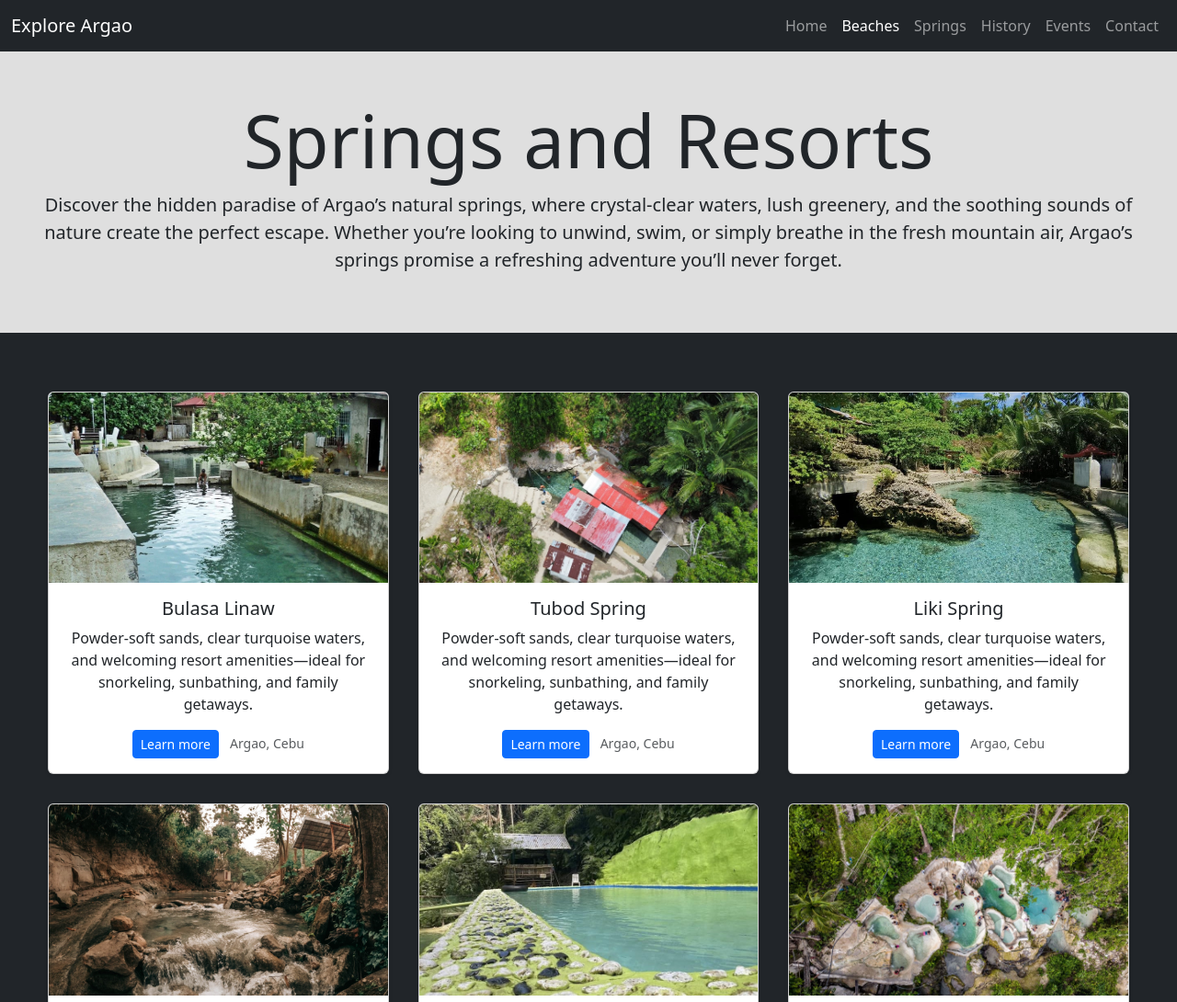
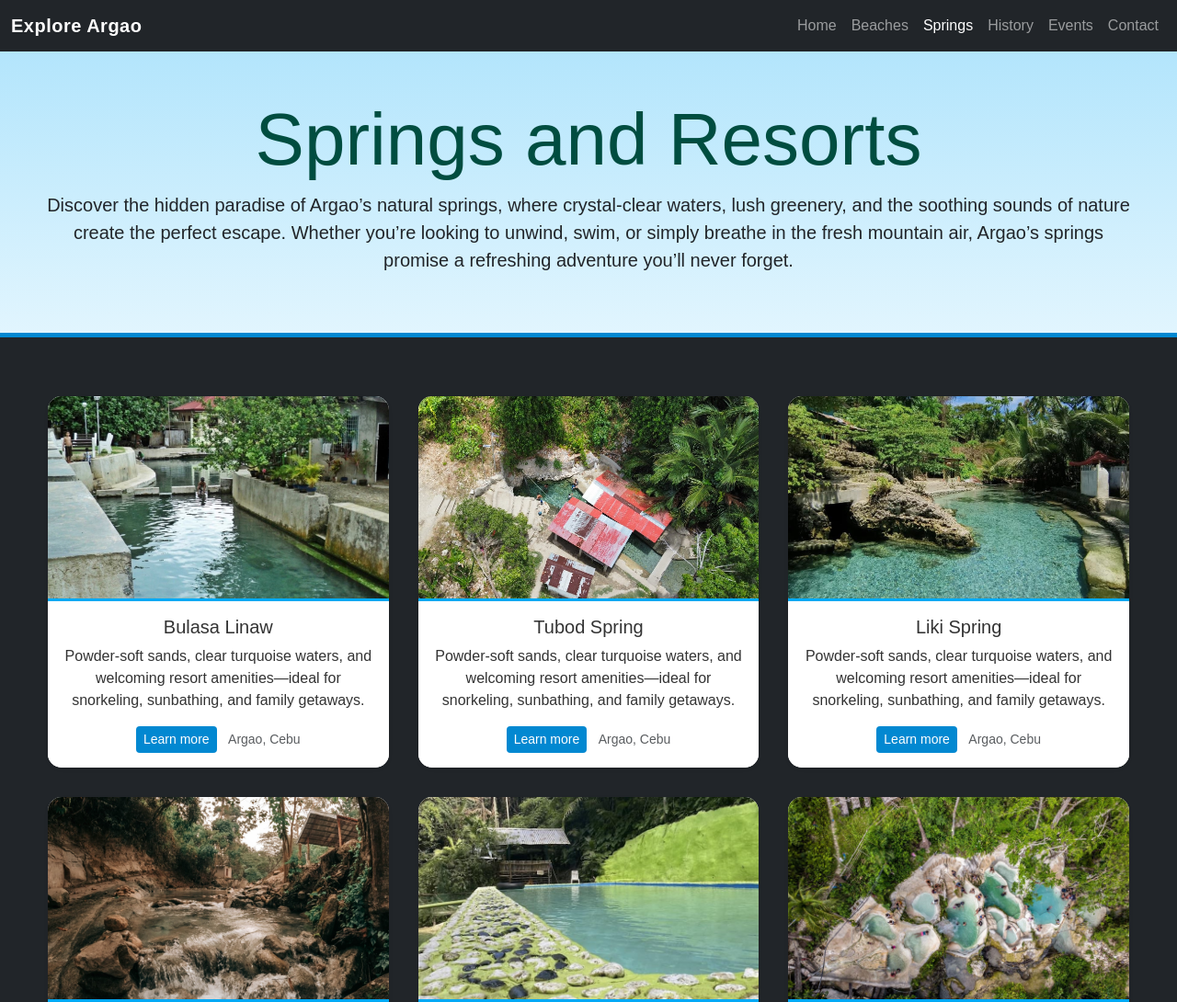
Before and after one commit to exdeu/WEBSYS-Midterm-Project, a plain HTML site: page spring.html in a window 1280 px wide. Shown: the top 1090 px of the page at 92% size. Drawn offline with Linux system fonts and the light colour scheme.

Commit message:
Enhanced Design

```diff
--- /dev/null
+++ b/content.css
@@ -0,0 +1,83 @@
+body {
+    font-family: "Poppins", sans-serif;
+    background-color:rgb(223, 223, 223);
+    color: #333;
+}
+
+.navbar {
+    background-color: #1a1a1a;
+}
+
+.navbar-brand {
+    font-weight: 600;
+    letter-spacing: 0.5px;
+}
+
+header {
+    background: linear-gradient(to bottom, #b3e5fc, #e1f5fe);
+    border-bottom: 5px solid #0288d1;
+}
+
+header h1 {
+    font-weight: 700;
+    color: #004d40;
+}
+
+.card {
+    border: none;
+    border-radius: 15px;
+    overflow: hidden;
+    transition: transform 0.2s ease-in-out, box-shadow 0.3s ease;
+}
+
+.card:hover {
+    transform: translateY(-5px);
+    box-shadow: 0 8px 20px rgba(0, 0, 0, 0.15);
+}
+
+.card-img-top {
+    height: 220px;
+    object-fit: cover;
+}
+
+.card-body {
+    background-color: #ffffff;
+    color: #333;
+    border-top: 3px solid #03a9f4;
+}
+
+.btn-primary {
+    background-color: #0288d1;
+    border: none;
+}
+
+.btn-primary:hover {
+    background-color: #0277bd;
+}
+
+footer {
+
+    color: #ddd;
+}
+
+footer a {
+    color: #03a9f4;
+    text-decoration: none;
+}
+
+footer a:hover {
+    color: #81d4fa;
+    text-decoration: underline;
+}
+
+@media (max-width: 767px) {
+    header h1 {
+    font-size: 2.2rem;
+    }
+    header p {
+    font-size: 1rem;
+    }
+    .card-img-top {
+    height: 180px;
+    }
+}
--- a/spring.html
+++ b/spring.html
@@ -5,6 +5,7 @@
     <meta name="viewport" content="width=device-width, initial-scale=1.0">
     <link rel="stylesheet" href="bootstrap-5.3.8-dist/css/bootstrap.min.css">
     <link rel="stylesheet" href="style.css">
+    <link rel="stylesheet" href="content.css">
     <title>Spring Resorts</title>
 </head>
 <body>
@@ -17,10 +18,10 @@
                         <a class="nav-link " aria-current="page" href="index.html" target ="_blank">Home</a>
                     </li>
                     <li class="nav-item">
-                        <a class="nav-link active" href="beach.html">Beaches</a>
+                        <a class="nav-link " href="beach.html">Beaches</a>
                     </li>
                     <li class="nav-item">
-                        <a class="nav-link" href="spring.html">Springs</a>
+                        <a class="nav-link active" href="spring.html">Springs</a>
                     </li>
                     <li class="nav-item">
                         <a class="nav-link" href="history.html">History</a>
--- a/style.css
+++ b/style.css
@@ -4,5 +4,23 @@ header {
     background-position: 30% 30%;
 }
 body {
+    font-family: "Poppins", sans-serif;
     background-color:rgb(223, 223, 223);
 }
+.navbar {
+    background-color: #1a1a1a;
+}
+
+.navbar-brand {
+    font-weight: 600;
+    letter-spacing: 0.5px;
+}
+header {
+    background: linear-gradient(to bottom, #b3e5fc, #e1f5fe);
+    border-bottom: 5px solid #0288d1;
+}
+
+header h1 {
+    font-weight: 700;
+    color: #004d40;
+}
```
Also changed, not shown: beach.html (+2 -1 lines), events.html (+4 -0 lines), history.html (+4 -0 lines).
